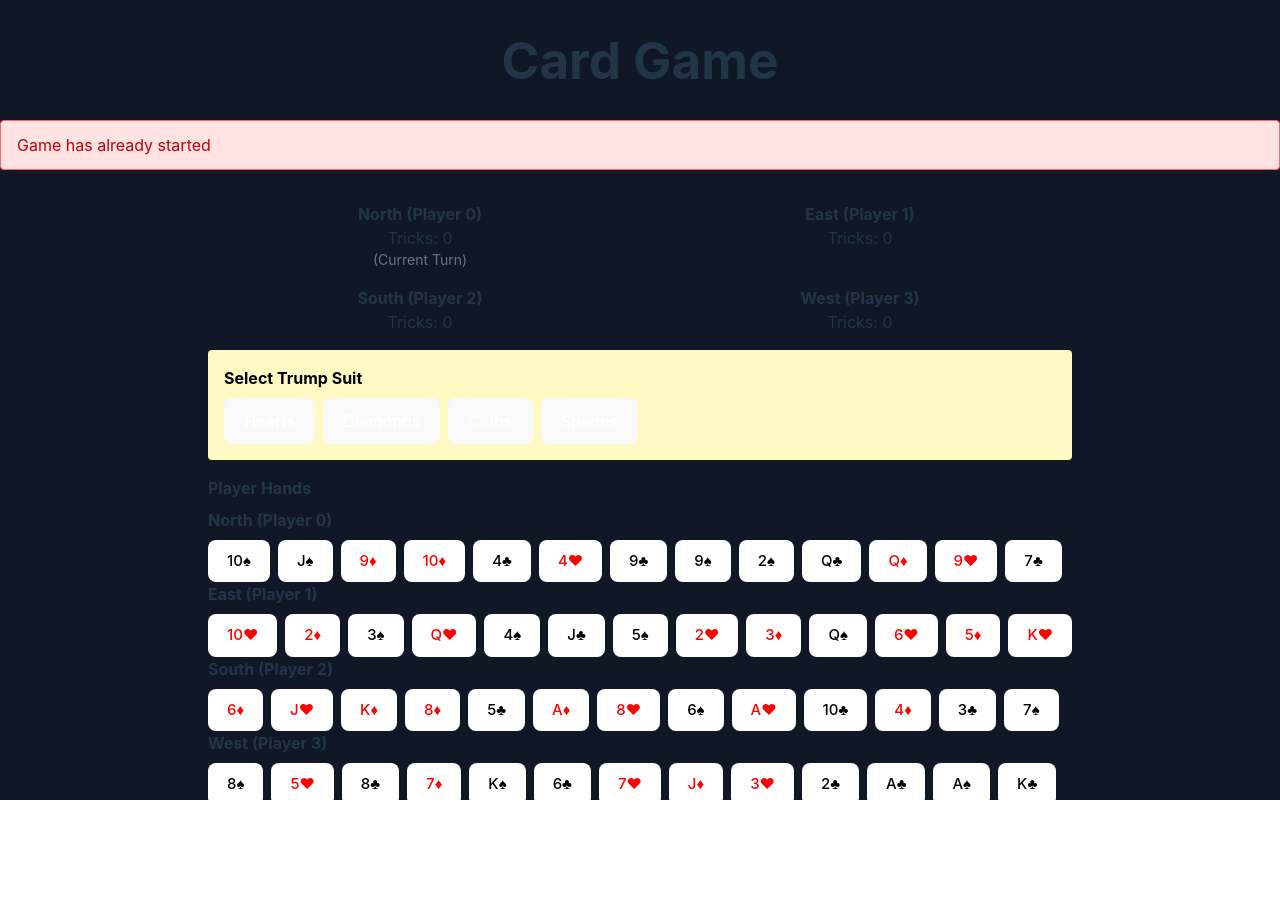
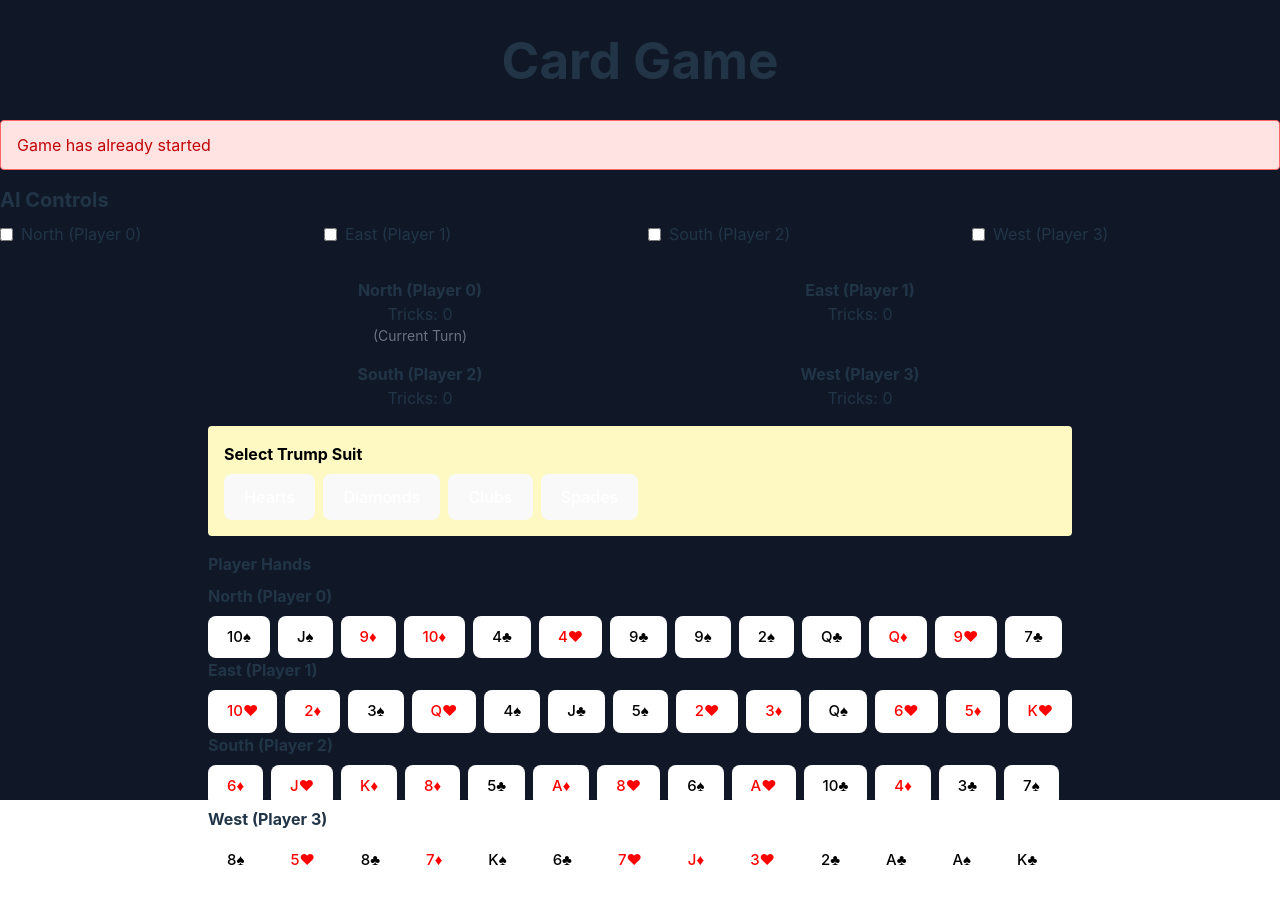
Before and after one commit to rasult22/cort, a React (Vite) app: page / in a window 1280 px wide. Shown: the top 904 px of the page. Before the commit the page ends 854 px from the top, so only its background shows below. Built offline with nearby package versions, Linux system fonts and the light colour scheme.

Commit message:
Implement AI player controls in GameContainer and enhance GameTable for AI interactions. Introduce state management for AI players and game state, allowing for dynamic AI decision-making during gameplay. Update UI to reflect AI status and improve player experience.

```diff
--- a/src/components/Game/GameContainer.tsx
+++ b/src/components/Game/GameContainer.tsx
@@ -5,10 +5,13 @@ import { GameTable } from './GameTable';
 export const GameContainer: React.FC = () => {
     const [game] = useState(() => new GameEngine());
     const [error, setError] = useState<string | null>(null);
+    const [aiPlayers, setAiPlayers] = useState<boolean[]>([false, false, false, false]);
+    const [gameState, setGameState] = useState(0);
 
     useEffect(() => {
         try {
             game.startGame();
+            setGameState(prev => prev + 1);
         } catch (err) {
             setError(err instanceof Error ? err.message : 'Failed to start game');
         }
@@ -18,6 +21,7 @@ export const GameContainer: React.FC = () => {
         try {
             game.playCard(playerId, cardIndex);
             setError(null);
+            setGameState(prev => prev + 1);
         } catch (err) {
             setError(err instanceof Error ? err.message : 'Invalid move');
         }
@@ -27,9 +31,18 @@ export const GameContainer: React.FC = () => {
         try {
             game.setTrumpSuit(suit);
             setError(null);
+            setGameState(prev => prev + 1);
         } catch (err) {
             setError(err instanceof Error ? err.message : 'Failed to set trump suit');
         }
+    };
+
+    const toggleAI = (playerId: number) => {
+        setAiPlayers(prev => {
+            const newAiPlayers = [...prev];
+            newAiPlayers[playerId] = !newAiPlayers[playerId];
+            return newAiPlayers;
+        });
     };
 
     return (
@@ -43,10 +56,32 @@ export const GameContainer: React.FC = () => {
                     </div>
                 )}
 
+                <div className="mb-4">
+                    <h2 className="text-xl font-bold mb-2">AI Controls</h2>
+                    <div className="grid grid-cols-4 gap-4">
+                        {[0, 1, 2, 3].map((playerId) => (
+                            <div key={playerId} className="flex items-center">
+                                <input
+                                    type="checkbox"
+                                    id={`ai-player-${playerId}`}
+                                    checked={aiPlayers[playerId]}
+                                    onChange={() => toggleAI(playerId)}
+                                    className="mr-2"
+                                />
+                                <label htmlFor={`ai-player-${playerId}`}>
+                                    {game.getPlayerName(playerId)} (Player {playerId})
+                                </label>
+                            </div>
+                        ))}
+                    </div>
+                </div>
+
                 <GameTable
                     game={game}
                     onPlayCard={handlePlayCard}
                     onSetTrump={handleSetTrump}
+                    aiPlayers={aiPlayers}
+                    gameState={gameState}
                 />
             </div>
         </div>
--- a/src/components/Game/GameTable.tsx
+++ b/src/components/Game/GameTable.tsx
@@ -1,16 +1,40 @@
-import React from 'react';
+import React, { useEffect } from 'react';
 import { GameEngine } from '../../game/core/Game';
+import { GameAI } from '../../game/core/GameAI';
 
 interface GameTableProps {
     game: GameEngine;
     onPlayCard: (playerId: number, cardIndex: number) => void;
     onSetTrump: (suit: 'hearts' | 'diamonds' | 'clubs' | 'spades') => void;
+    aiPlayers: boolean[]; // Array indicating which players are AI-controlled
+    gameState: number; // Add game state to trigger re-renders
 }
 
-export const GameTable: React.FC<GameTableProps> = ({ game, onPlayCard, onSetTrump }) => {
+export const GameTable: React.FC<GameTableProps> = ({ game, onPlayCard, onSetTrump, aiPlayers, gameState }) => {
     const currentTrick = game.getCurrentTrick();
     const currentPlayer = game.getCurrentPlayer();
     const trumpSuit = game.getTrumpSuit();
+
+    // Create AI instances for AI-controlled players
+    const aiInstances = aiPlayers.map((isAI, playerId) =>
+        isAI ? new GameAI(game, playerId) : null
+    );
+
+    // Handle AI moves
+    useEffect(() => {
+        const currentPlayerIsAI = aiPlayers[currentPlayer];
+        if (currentPlayerIsAI) {
+            const ai = aiInstances[currentPlayer];
+            if (ai) {
+                // Increased delay to make AI moves more visible
+                const timer = setTimeout(() => {
+                    const cardIndex = ai.makeMove();
+                    onPlayCard(currentPlayer, cardIndex);
+                }, 1000);
+                return () => clearTimeout(timer);
+            }
+        }
+    }, [currentPlayer, aiPlayers, aiInstances, onPlayCard, gameState]);
 
     const renderCard = (card: { suit: string; rank: string }) => {
         const suitSymbols: Record<string, string> = {
@@ -29,17 +53,18 @@ export const GameTable: React.FC<GameTableProps> = ({ game, onPlayCard, onSetTru
 
     const renderPlayerHand = (playerId: number) => {
         const hand = game.getPlayerHand(playerId);
+        const isAI = aiPlayers[playerId];
         return (
             <div className="flex gap-2">
                 {hand.map((card, index) => (
                     <button
                         key={index}
                         onClick={() => onPlayCard(playerId, index)}
-                        disabled={playerId !== currentPlayer}
+                        disabled={playerId !== currentPlayer || isAI}
                         style={{ fontSize: '15px', backgroundColor: 'white' }}
                         className={`px-3 py-1 rounded ${
-                            playerId === currentPlayer
-                                ? 'bg-blue-500 text-white  hover:bg-blue-600'
+                            playerId === currentPlayer && !isAI
+                                ? 'bg-blue-500 text-white hover:bg-blue-600'
                                 : 'bg-gray-300 text-gray-600'
                         }`}
                     >
@@ -58,12 +83,12 @@ export const GameTable: React.FC<GameTableProps> = ({ game, onPlayCard, onSetTru
                 <div className="col-span-2 text-center font-bold mb-2">Current Trick</div>
                 {currentTrick.cards.map((card, index) => (
                     <div key={index} className="text-center">
-                        {game.getPlayerName(currentTrick.playerIds[index])} ({currentTrick.playerIds[index]}): {renderCard(card)}
+                        {game.getPlayerName(currentTrick.playerIds[index])} ({currentTrick.playerIds[index]}){aiPlayers[currentTrick.playerIds[index]] ? ' (AI)' : ''}: {renderCard(card)}
                     </div>
                 ))}
                 {currentTrick.winner !== -1 && (
                     <div className="col-span-2 text-center text-green-600 font-bold">
-                        Winner: {game.getPlayerName(currentTrick.winner)} ({currentTrick.winner})
+                        Winner: {game.getPlayerName(currentTrick.winner)} ({currentTrick.winner}){aiPlayers[currentTrick.winner] ? ' (AI)' : ''}
                     </div>
                 )}
             </div>
@@ -93,9 +118,12 @@ export const GameTable: React.FC<GameTableProps> = ({ game, onPlayCard, onSetTru
 
     const renderPlayerStats = (playerId: number) => {
         const tricks = game.getPlayerTricks(playerId);
+        const isAI = aiPlayers[playerId];
         return (
             <div className="text-center">
-                <div className="font-bold">{game.getPlayerName(playerId)} (Player {playerId})</div>
+                <div className="font-bold">
+                    {game.getPlayerName(playerId)} (Player {playerId}){isAI ? ' (AI)' : ''}
+                </div>
                 <div>Tricks: {tricks}</div>
                 <div className="text-sm text-gray-500">
                     {playerId === currentPlayer ? '(Current Turn)' : ''}
@@ -119,7 +147,9 @@ export const GameTable: React.FC<GameTableProps> = ({ game, onPlayCard, onSetTru
                 <div>
                     {[0, 1, 2, 3].map((playerId) => (
                         <div key={playerId}>
-                            <div className="font-bold mb-2">{game.getPlayerName(playerId)} (Player {playerId})</div>
+                            <div className="font-bold mb-2">
+                                {game.getPlayerName(playerId)} (Player {playerId}){aiPlayers[playerId] ? ' (AI)' : ''}
+                            </div>
                             {renderPlayerHand(playerId)}
                         </div>
                     ))}
```
